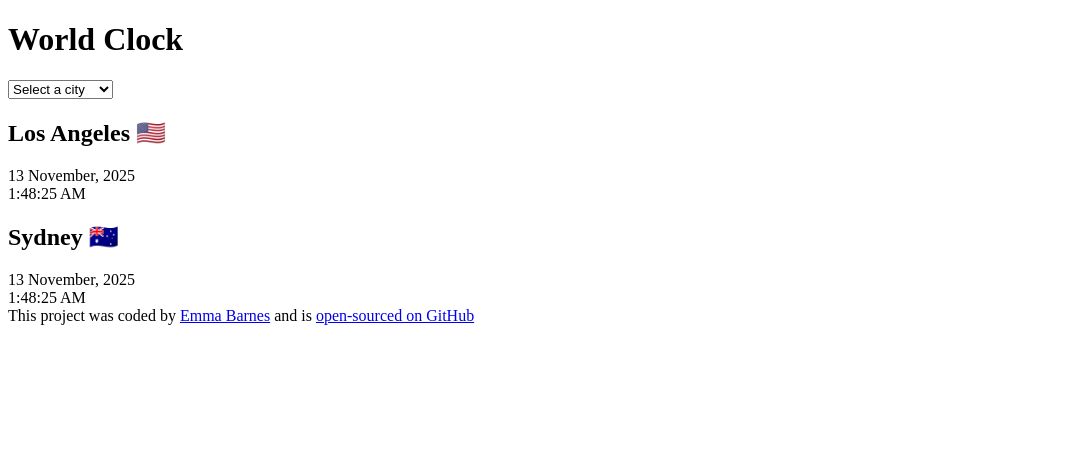
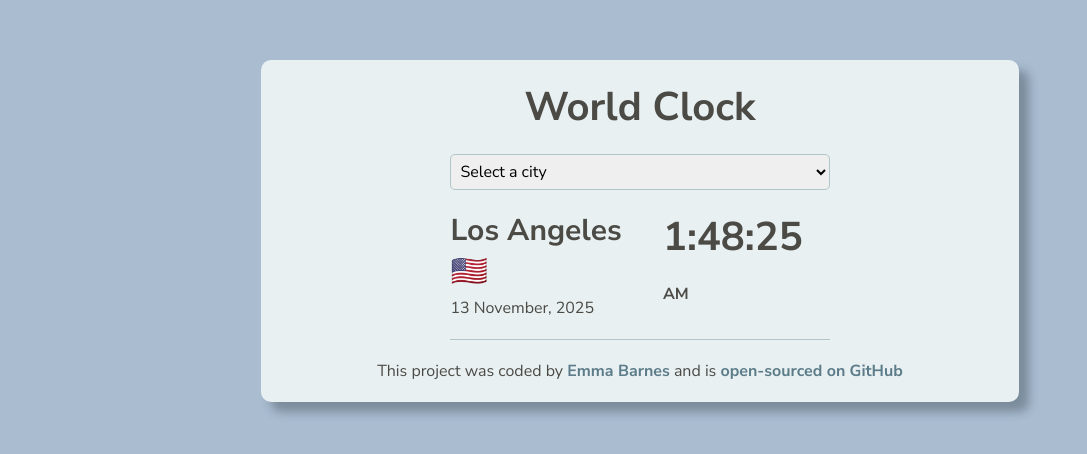
Before and after one commit to emmaa1009-collab/shecodes-plus-addon-project, a plain HTML site: page index.html in a window 1280 px wide. Shown: the whole page, without its empty margins (0-1087 px from the left). Drawn offline with nearby package versions, Linux system fonts and the light colour scheme.

Commit message:
Styled CSS and slight tweaks to HTML

```diff
--- a/index.html
+++ b/index.html
@@ -5,11 +5,18 @@
     <meta name="viewport" content="width=device-width, initial-scale=1.0" />
     <script src="https://cdnjs.cloudflare.com/ajax/libs/moment.js/2.29.4/moment.min.js"></script>
     <script src="https://cdnjs.cloudflare.com/ajax/libs/moment-timezone/0.5.37/moment-timezone-with-data-1970-2030.min.js"></script>
+    <link rel="preconnect" href="https://fonts.googleapis.com" />
+    <link rel="preconnect" href="https://fonts.gstatic.com" crossorigin />
+    <link
+      href="https://fonts.googleapis.com/css2?family=Nunito+Sans:ital,opsz,wght@0,6..12,200..1000;1,6..12,200..1000&display=swap"
+      rel="stylesheet"
+    />
     <link rel="stylesheet" href="src/style.css" />
     <title>World Clock - Emma Barnes</title>
   </head>
   <body>
-    <div class="container">
+    <div class="outer-container">
+      <div class="inner-container">
         <h1>World Clock</h1>
         <select>
           <option value="">Select a city</option>
@@ -18,14 +25,11 @@
           <option value="">Wellington 🇳🇿</option>
         </select>
         <div class="city">
+          <div>
             <h2>Los Angeles 🇺🇸</h2>
             <div class="date">13 November, 2025</div>
-        <div class="time">1:48:25 AM</div>
           </div>
-      <div class="city">
-        <h2>Sydney 🇦🇺</h2>
-        <div class="date">13 November, 2025</div>
-        <div class="time">1:48:25 AM</div>
+          <div class="time">1:48:25<small> AM</small></div>
         </div>
       </div>
       <footer>
@@ -40,6 +44,7 @@
           >open-sourced on GitHub</a
         >
       </footer>
+    </div>
     <script src="src/index.js"></script>
   </body>
 </html>
--- a/src/style.css
+++ b/src/style.css
@@ -0,0 +1,79 @@
+body {
+  background-color: #a9bcd0;
+  color: #4b4a45;
+  font-family: "Nunito Sans", sans-serif;
+}
+
+h1 {
+  font-size: 40px;
+  font-weight: 700;
+  margin: 0 auto;
+  padding: 20px 0;
+  text-align: center;
+}
+
+select {
+  border: 1px solid #b0c4c9;
+  border-radius: 5px;
+  font-family: "Nunito Sans", sans-serif;
+  font-size: 16px;
+  margin: 0 auto;
+  padding: 5px;
+  width: 100%;
+}
+
+footer {
+  padding: 20px 0;
+  text-align: center;
+}
+
+a {
+  color: #5c7c89;
+  font-weight: 700;
+  text-decoration: none;
+}
+
+a:hover {
+  color: #3e6070;
+  text-decoration: underline;
+}
+
+.outer-container {
+  background-color: #e8f0f2;
+  border-radius: 10px;
+  box-shadow: 10px 10px 10px rgba(54, 69, 79, 0.4);
+  margin: 60px auto;
+  width: 60%;
+}
+
+.inner-container {
+  width: 50%;
+  margin: 0 auto;
+}
+
+.city {
+  border-bottom: 1px solid #b0c4c9;
+  display: flex;
+  justify-content: space-between;
+  padding: 20px 0;
+}
+
+.city h2 {
+  font-size: 30px;
+  margin: 0 0 5px;
+}
+
+.city date {
+  font-size: 16px;
+}
+
+.city small {
+  font-size: 16px;
+  line-height: 30px;
+  vertical-align: middle;
+}
+
+.time {
+  font-size: 40px;
+  font-weight: 700;
+}
```
Lines whose indentation alone changed are shown as unchanged.
